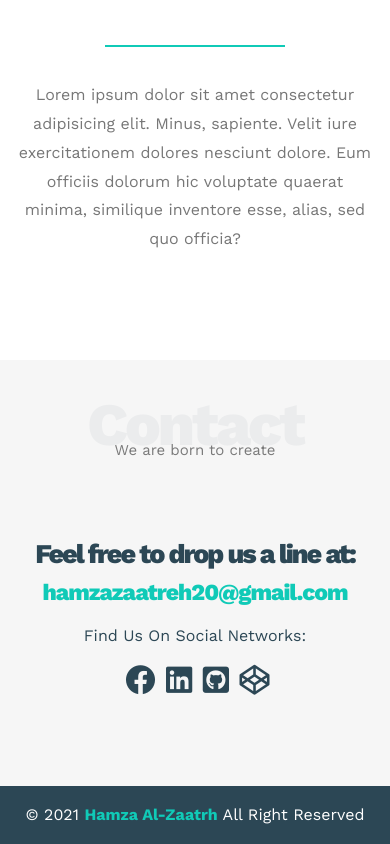
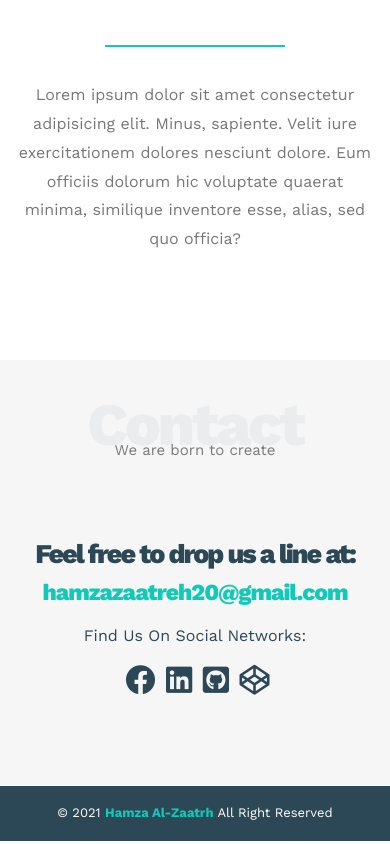
Before and after one commit to HamzaAl-Zaatrh/HTML_and_CSS_Template_1, a plain HTML site: page index.html in a window 390 px wide. Shown: the part 5719-6563 px from the top of the page. Drawn offline with nearby package versions, Linux system fonts and the light colour scheme.

Commit message:
Modify font size of the footer in small size screen

```diff
--- a/css/leon.css
+++ b/css/leon.css
@@ -563,3 +563,9 @@ footer span {
   color: var(--main-color);
   font-weight: bold;
 }
+
+@media (max-width: 767px) {
+  footer {
+    font-size: 13px;
+  }
+}
```
